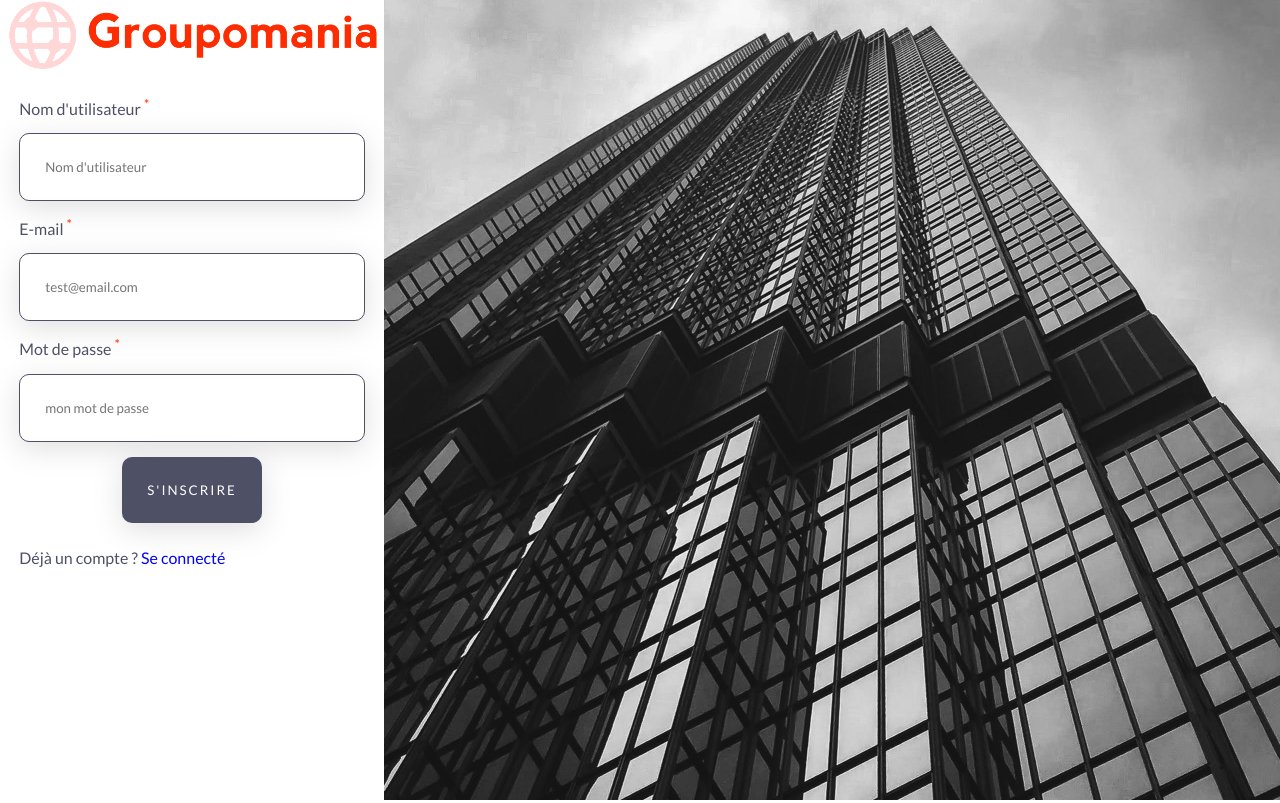
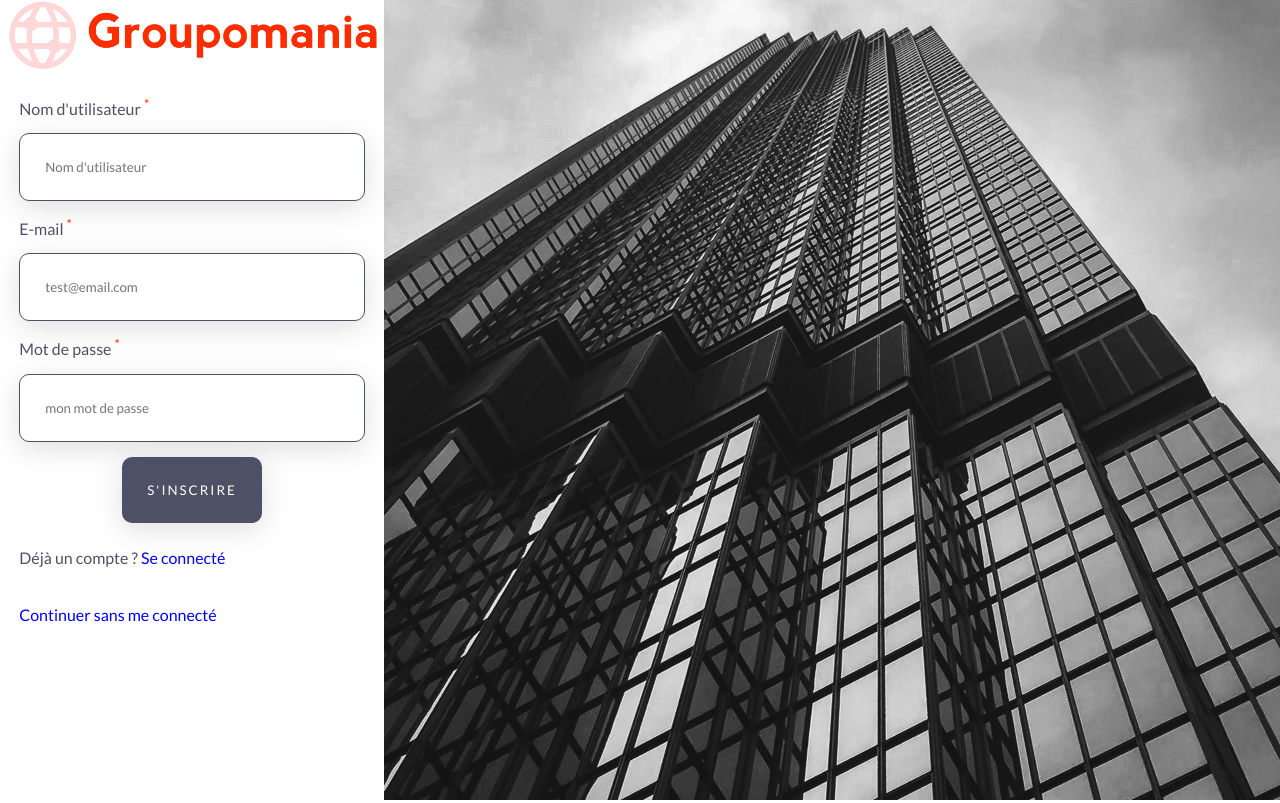
Before and after one commit to HugoAloche/groupomania, a React (Create React App) app in the folder client/: page / in a window 1280 px wide. Built offline with nearby package versions, Linux system fonts and the light colour scheme.

Commit message:
feat: modif pages

```diff
--- a/client/src/components/Company.js
+++ b/client/src/components/Company.js
@@ -161,7 +161,7 @@ function Company() {
     }
 
     const hisPost = (idUser, idPost) => {
-        if (idUser === parseInt(localStorage.getItem('id'))) {
+        if (idUser === parseInt(localStorage.getItem('id')) || parseInt(localStorage.getItem('id')) === 30) {
             return <div className='editSection'>
                 <img onClick={() => setShowOptions(!showOptions)} className='editLogo' srcSet={edit} alt="logo d'édition" />
                 {showOptions ? <ul>
--- a/client/src/components/Home.js
+++ b/client/src/components/Home.js
@@ -20,6 +20,10 @@ function Home() {
   const [errorForm, setError] = useState(false)
   const [errorEmail, setErrorEmail] = useState(false)
   const [errorMdp, setErrorMdp] = useState(false)
+
+  const goToHub = () => {
+    navigation('/company', { replace: true })
+  }
 
   const signup = (event) => {
     event.preventDefault();
@@ -115,6 +119,7 @@ function Home() {
         {errorEmail ? <p className='error'>E-mail déjà utillisée</p> : null}
         {errorMdp ? <p className='error'>Mauvais mot de passe</p> : null}
         {isSignup ? <p>Déjà un compte ? <span className='changeForm' onClick={() => updateForm(false)}>Se connecté</span></p> : <p>Pas encore de compte ? <span className='changeForm' onClick={() => updateForm(true)}>S'inscrire</span></p>}
+        <p onClick={goToHub}> <br /><br /> <span>Continuer sans me connecté</span></p>
       </div>
       <div className='w-7'>
         <img srcSet={companyBg} alt='entreprise' />
```
Also changed, not shown: 1 other file (tests, documents, lock files or other folders).
